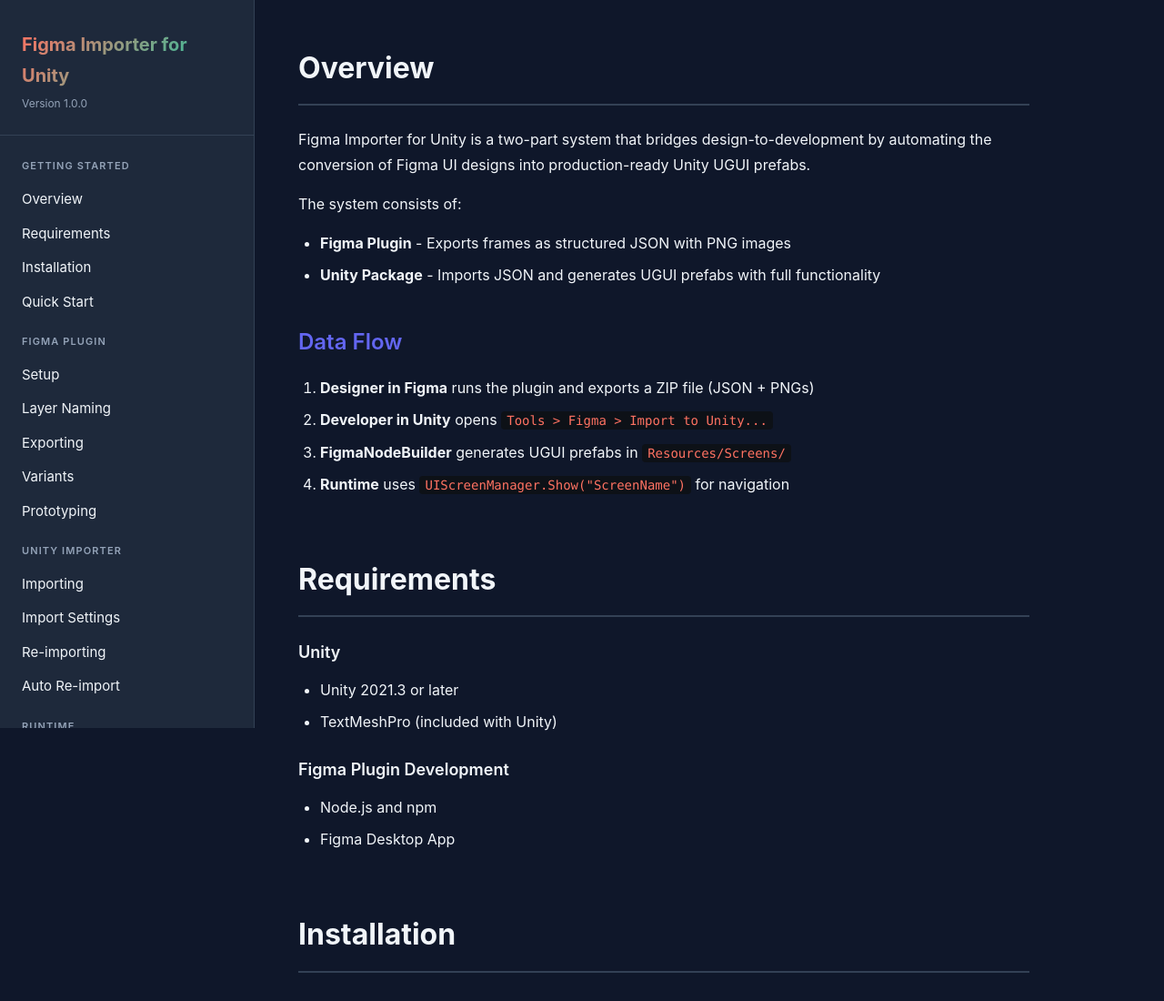
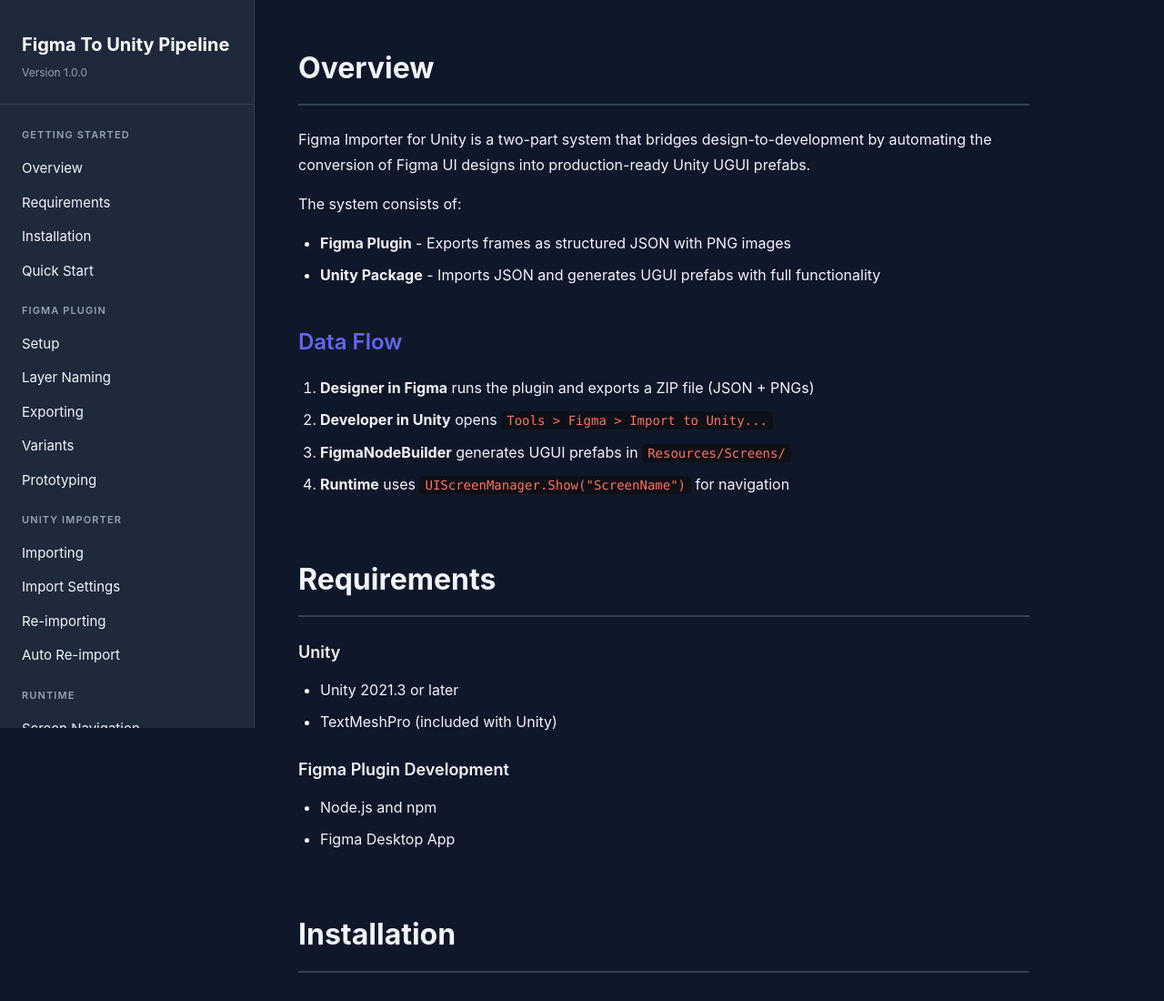
Before and after one commit to DarkMatterGravity/FigmaToUnity, a plain HTML site: page docs/documentation.html in a window 1280 px wide. Shown: the top 1100 px of the page at 91% size. Drawn offline with Linux system fonts and the light colour scheme.

Commit message:
Add index.html redirect and update branding to Figma To Unity Pipeline

```diff
--- a/docs/documentation.html
+++ b/docs/documentation.html
@@ -3,7 +3,7 @@
 <head>
     <meta charset="UTF-8">
     <meta name="viewport" content="width=device-width, initial-scale=1.0">
-    <title>Figma Importer for Unity - Documentation</title>
+    <title>Figma To Unity Pipeline - Documentation</title>
     <style>
         :root {
             --primary: #6366f1;
@@ -58,10 +58,7 @@
 
         .sidebar-header h1 {
             font-size: 1.25rem;
-            background: linear-gradient(135deg, var(--figma), var(--unity));
-            -webkit-background-clip: text;
-            -webkit-text-fill-color: transparent;
-            background-clip: text;
+            color: white;
         }
 
         .sidebar-header .version {
@@ -244,7 +241,7 @@
     <div class="layout">
         <nav class="sidebar">
             <div class="sidebar-header">
-                <h1>Figma Importer for Unity</h1>
+                <h1>Figma To Unity Pipeline</h1>
                 <div class="version">Version 1.0.0</div>
             </div>
 
```
Also changed, not shown: docs/index.html (added, +11 -0 lines).
